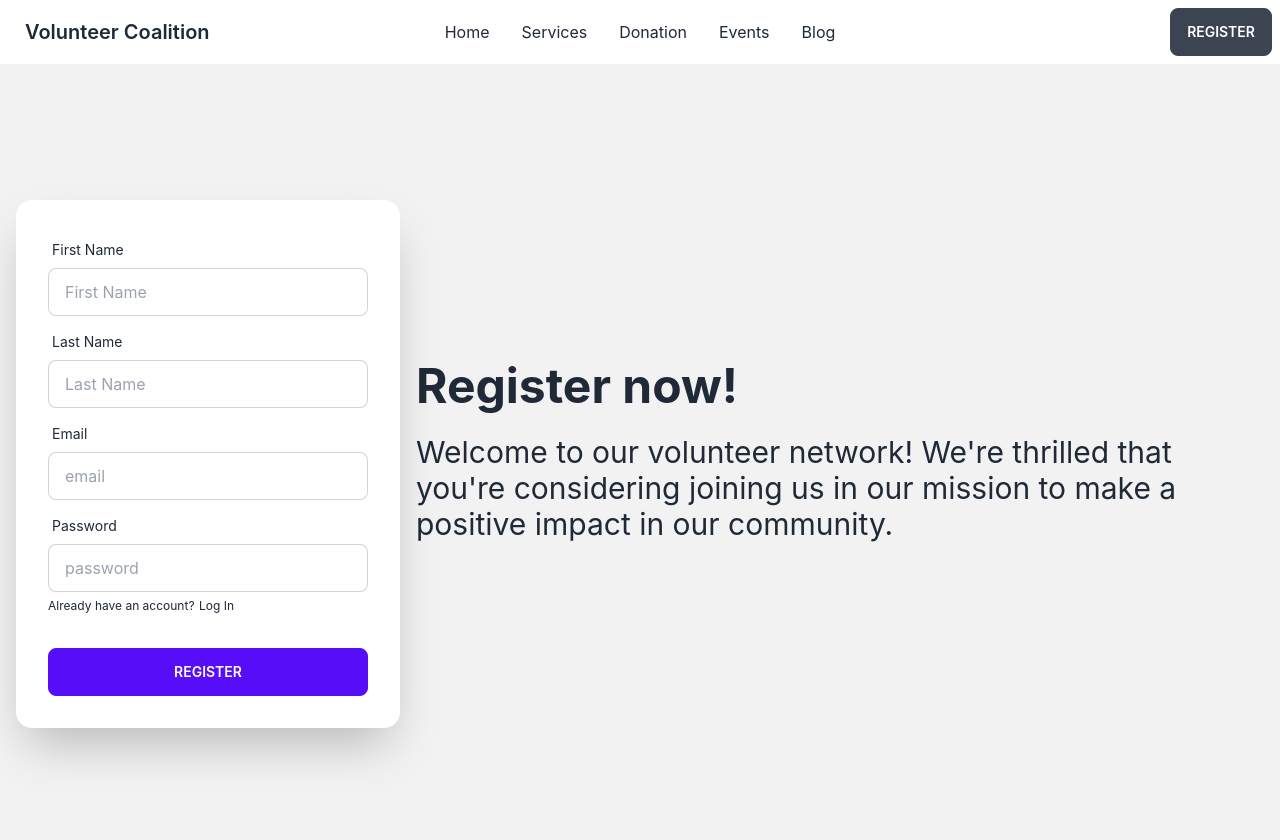
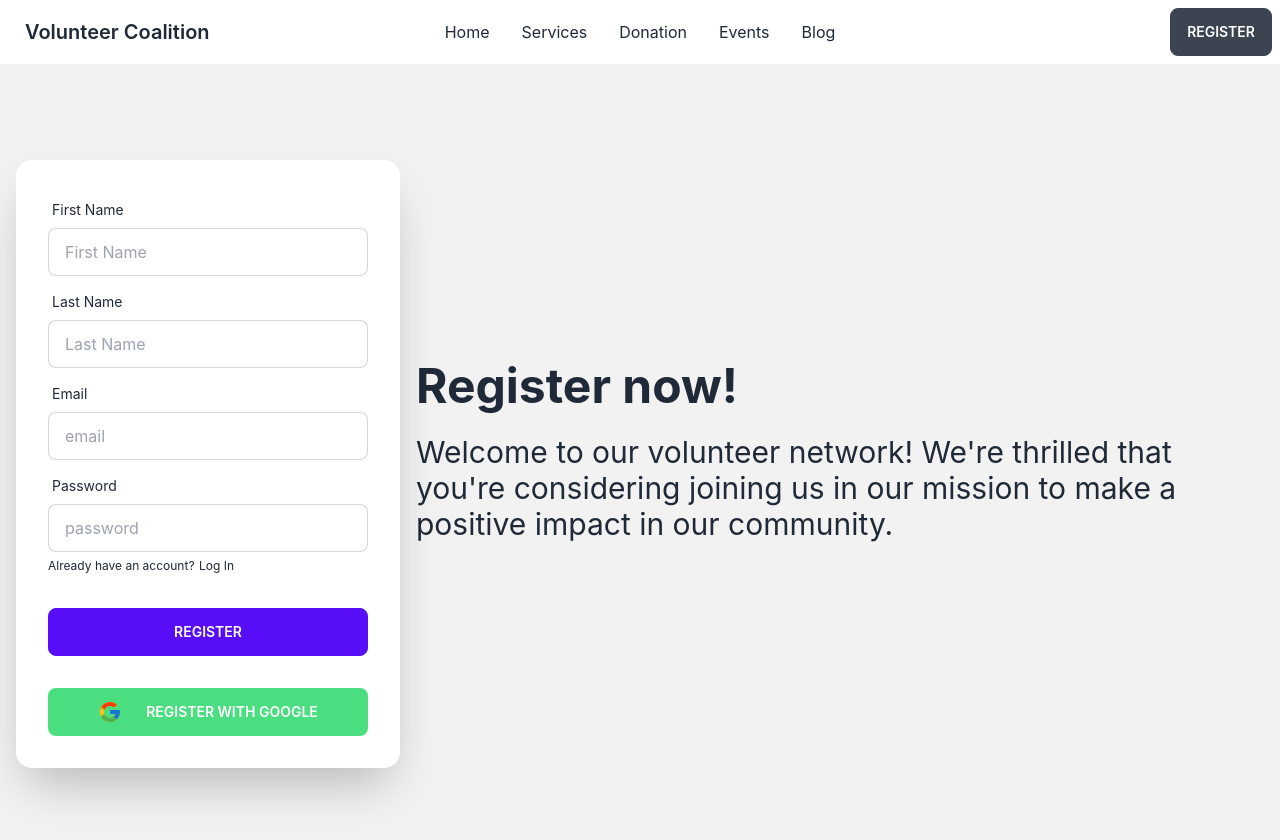
Before and after one commit to sowmik-sec/volunteer-coalition-client, a React (Create React App) app: page /register-here in a window 1280 px wide. Shown: the top 840 px of the page. Built offline with nearby package versions, Linux system fonts and the light colour scheme.

Commit message:
sign in/register with google added

```diff
--- a/package.json
+++ b/package.json
@@ -9,6 +9,7 @@
     "daisyui": "^2.51.4",
     "react": "^18.2.0",
     "react-dom": "^18.2.0",
+    "react-icons": "^4.8.0",
     "react-router-dom": "^6.9.0",
     "react-scripts": "5.0.1",
     "web-vitals": "^2.1.4"
--- a/src/components/Login/Login/Login.js
+++ b/src/components/Login/Login/Login.js
@@ -1,5 +1,6 @@
 import React from "react";
 import { Link } from "react-router-dom";
+import { FcGoogle } from "react-icons/fc";
 
 const Login = () => {
   return (
@@ -53,6 +54,12 @@ const Login = () => {
             <div className="form-control mt-6">
               <button className="btn btn-primary">Login</button>
             </div>
+            <div className="text-center form-control mt-6">
+              <button className="bg-green-400 btn border-0">
+                <FcGoogle className="h-6 w-6 mr-6" />
+                Log in with Google
+              </button>
+            </div>
           </div>
         </div>
       </div>
--- a/src/components/Login/Register/Register.js
+++ b/src/components/Login/Register/Register.js
@@ -1,5 +1,6 @@
 import React from "react";
 import { Link } from "react-router-dom";
+import { FcGoogle } from "react-icons/fc";
 
 const Register = () => {
   return (
@@ -64,6 +65,12 @@ const Register = () => {
             <div className="form-control mt-6">
               <button className="btn btn-primary">Register</button>
             </div>
+            <div className="text-center form-control mt-6">
+              <button className="bg-green-400 btn border-0">
+                <FcGoogle className="h-6 w-6 mr-6" />
+                Register with Google
+              </button>
+            </div>
           </div>
         </div>
       </div>
```
Also changed, not shown: 1 other file (tests, documents, lock files or other folders).
